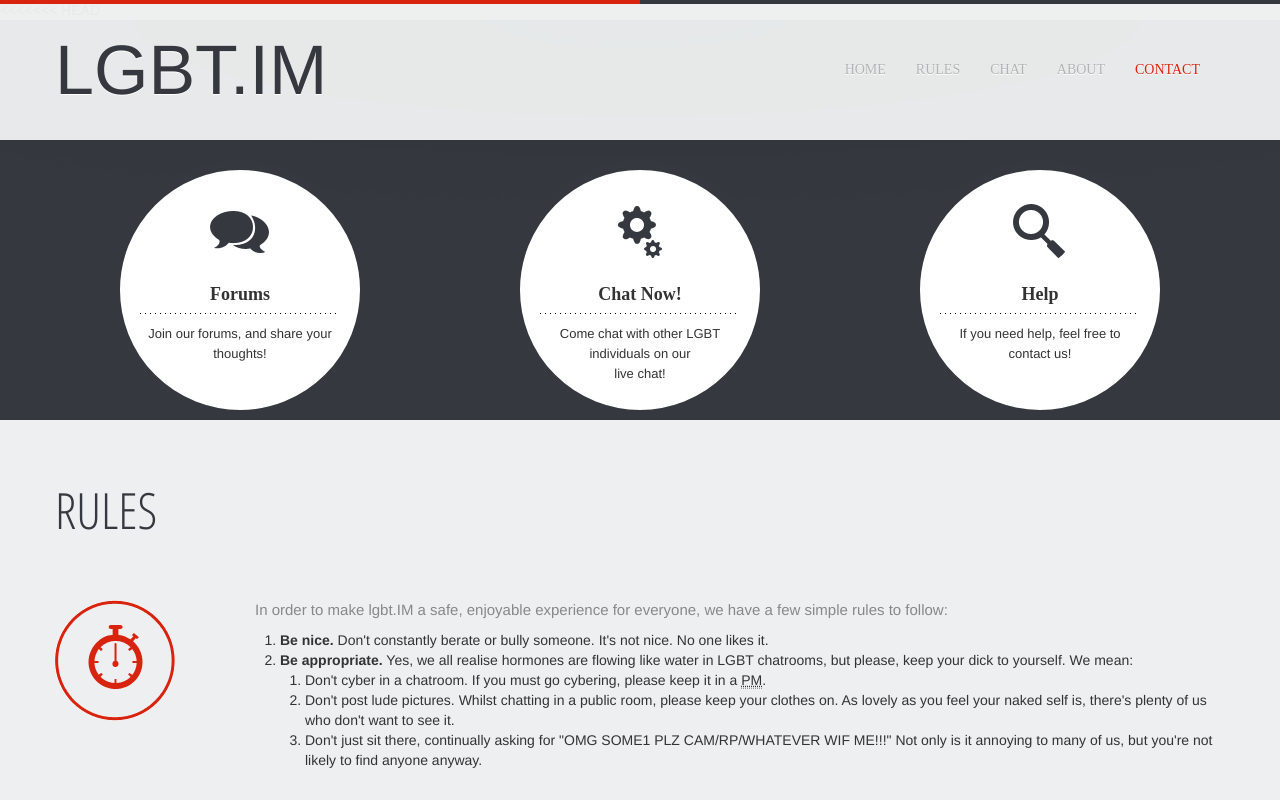
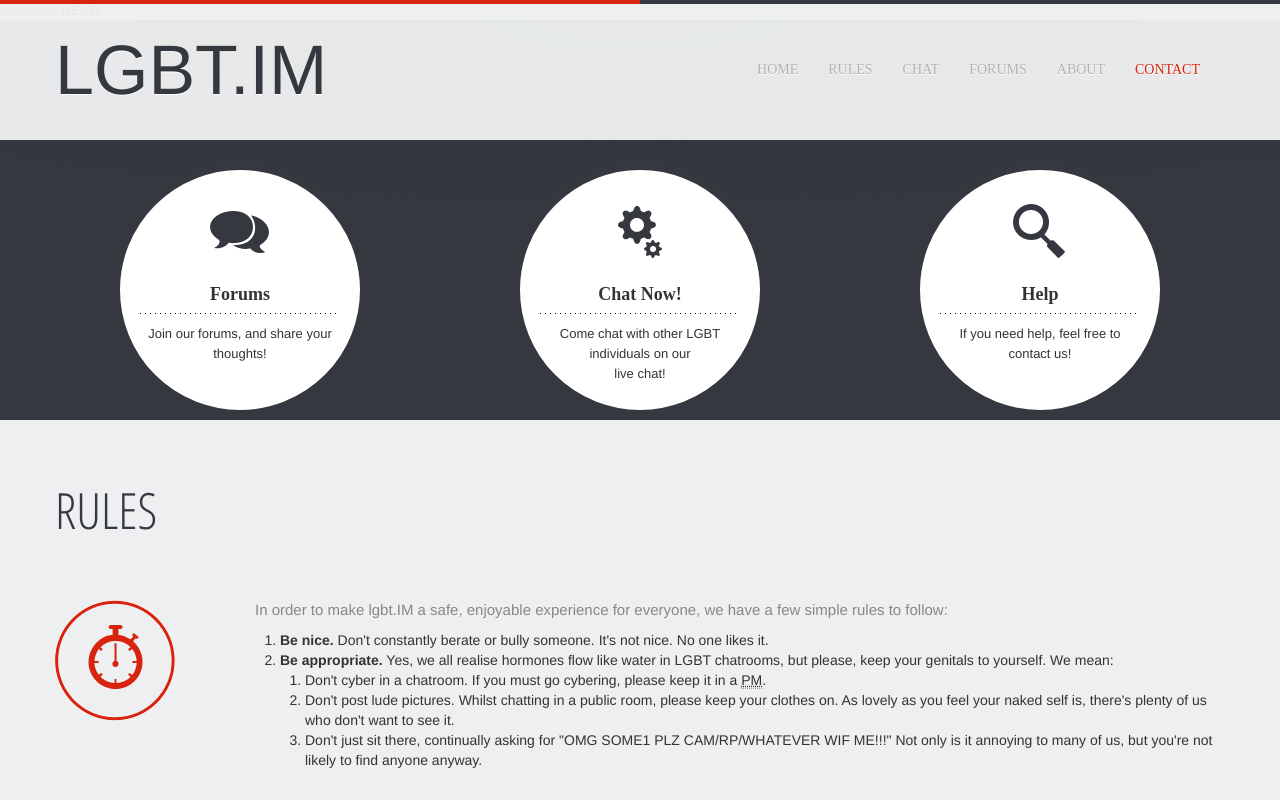
Before and after one commit to lgbtIM/lgbt.im, a plain HTML site: page index.html in a window 1280 px wide. Shown: the top 800 px of the page. Drawn offline with nearby package versions, Linux system fonts and the light colour scheme; a web font is replaced by a local one.

Commit message:
Forum link + Grammar
Added forum link into main menu, fixed a gramattical error in the rules.
Also, hopefully didn't fuck anything up this time.

```diff
--- a/index.html
+++ b/index.html
@@ -29,6 +29,7 @@
             <li class="active"><a href="#home">Home</a></li>
             <li><a href="#services">Rules</a></li>
             <li><a href="http://chat.lgbt.im">Chat</a></li>
+            <li><a href="http://forum.lgbt.im">Forums</a></li>
             <li><a href="#portfolio">About</a></li>
             <li><a href="#contact">Contact</a></li>
            </ul>
@@ -87,7 +88,7 @@
               <p>In order to make lgbt.IM a safe, enjoyable experience for everyone, we have a few simple rules to follow:</p>
               <ol>
                   <li><strong>Be nice.</strong> Don't constantly berate or bully someone. It's not nice. No one likes it.</li>
-                  <li><strong>Be appropriate.</strong> Yes, we all realise hormones are flowing like water in LGBT chatrooms, but please, keep your dick to yourself. We mean:
+                  <li><strong>Be appropriate.</strong> Yes, we all realise hormones flow like water in LGBT chatrooms, but please, keep your genitals to yourself. We mean:
                     <ol>
                         <li>Don't cyber in a chatroom. If you must go cybering, please keep it in a <abbr title="Private Message">PM</abbr>.</li>
                         <li>Don't post lude pictures. Whilst chatting in a public room, please keep your clothes on. As lovely as you feel your naked self is, there's plenty of us
```
